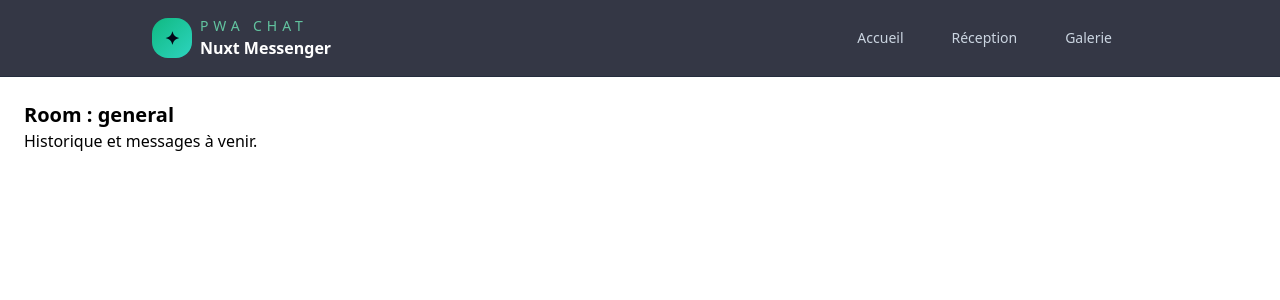
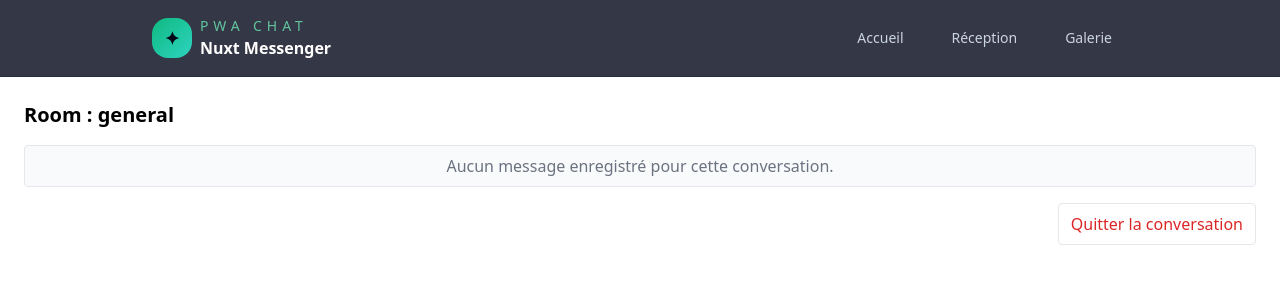
Before and after one commit to romaingore/pwa-chat-nuxt, a Nuxt app: page /room/general in a window 1280 px wide. Shown: the top 300 px of the page. Built offline with nearby package versions, Linux system fonts and the light colour scheme.

Commit message:
feat: room page (affichage historique + désinscription offline seulement)

```diff
--- a/app/app.vue
+++ b/app/app.vue
@@ -1,9 +1,12 @@
 <script setup lang="ts">
 import { onMounted, ref } from "vue";
+import { useChat } from "~/stores/useChat";
 
 const online = ref(true);
+const chat = useChat();
 
 onMounted(() => {
+  chat.ensureHydrated();
   online.value = navigator.onLine;
   window.addEventListener("online", () => (online.value = true));
   window.addEventListener("offline", () => (online.value = false));
--- a/app/pages/room/[id].vue
+++ b/app/pages/room/[id].vue
@@ -1,11 +1,60 @@
 <script setup lang="ts">
+import { computed } from "vue";
+import { storeToRefs } from "pinia";
+import { useRoute, navigateTo } from "#imports";
+import { useChat } from "~/stores/useChat";
+
 const route = useRoute();
 const roomId = route.params.id as string;
+
+const chat = useChat();
+const { messages } = storeToRefs(chat);
+
+chat.ensureHydrated();
+
+// on affiche uniquement les messages appartenant à cette room
+const list = computed(() => chat.byRoom(roomId));
+
+function unsubscribe() {
+  chat.leaveRoom(roomId);
+  navigateTo("/reception");
+}
 </script>
 
 <template>
-  <section class="p-6">
+  <section class="p-6 space-y-4">
     <h2 class="text-xl font-semibold">Room : {{ roomId }}</h2>
-    <p>Historique et messages à venir.</p>
+
+    <!-- Historique de la conversation -->
+    <div
+      class="space-y-2 max-h-[70vh] overflow-y-auto border p-2 rounded bg-gray-50"
+    >
+      <div v-if="list.length === 0" class="text-gray-500 text-center">
+        Aucun message enregistré pour cette conversation.
+      </div>
+
+      <div v-for="m in list" :key="m.id" class="border-b pb-2 mb-2">
+        <div class="text-xs text-gray-500">
+          {{ new Date(m.ts).toLocaleString() }}
+        </div>
+        <strong>{{ m.author }}</strong>
+        <p v-if="m.text">{{ m.text }}</p>
+        <img
+          v-if="m.photoDataUrl"
+          :src="m.photoDataUrl"
+          class="max-h-48 mt-2 rounded border"
+        />
+      </div>
+    </div>
+
+    <!-- Bouton de désinscription -->
+    <div class="flex justify-end">
+      <button
+        class="border px-3 py-2 rounded text-red-600"
+        @click="unsubscribe"
+      >
+        Quitter la conversation
+      </button>
+    </div>
   </section>
 </template>
--- a/app/stores/useChat.ts
+++ b/app/stores/useChat.ts
@@ -4,8 +4,9 @@ import type { Room, Message } from "~/types/chat";
 
 export const useChat = defineStore("chat", {
   state: () => ({
-    rooms: lsRead<Room[]>("rooms", []),
-    messages: lsRead<Message[]>("messages", []),
+    rooms: [] as Room[],
+    messages: [] as Message[],
+    hydrated: false,
   }),
 
   getters: {
@@ -17,15 +18,26 @@ export const useChat = defineStore("chat", {
   },
 
   actions: {
+    ensureHydrated() {
+      if (this.hydrated || import.meta.server) {
+        return;
+      }
+      this.rooms = lsRead<Room[]>("rooms", []);
+      this.messages = lsRead<Message[]>("messages", []);
+      this.hydrated = true;
+    },
     upsertRooms(next: Room[]) {
+      this.ensureHydrated();
       this.rooms = next;
       lsWrite("rooms", this.rooms);
     },
     addMessage(m: Message) {
+      this.ensureHydrated();
       this.messages.push(m);
       lsWrite("messages", this.messages);
     },
     leaveRoom(roomId: string) {
+      this.ensureHydrated();
       this.rooms = this.rooms.map((r) =>
         r.id === roomId ? { ...r, joined: false } : r
       );
```
